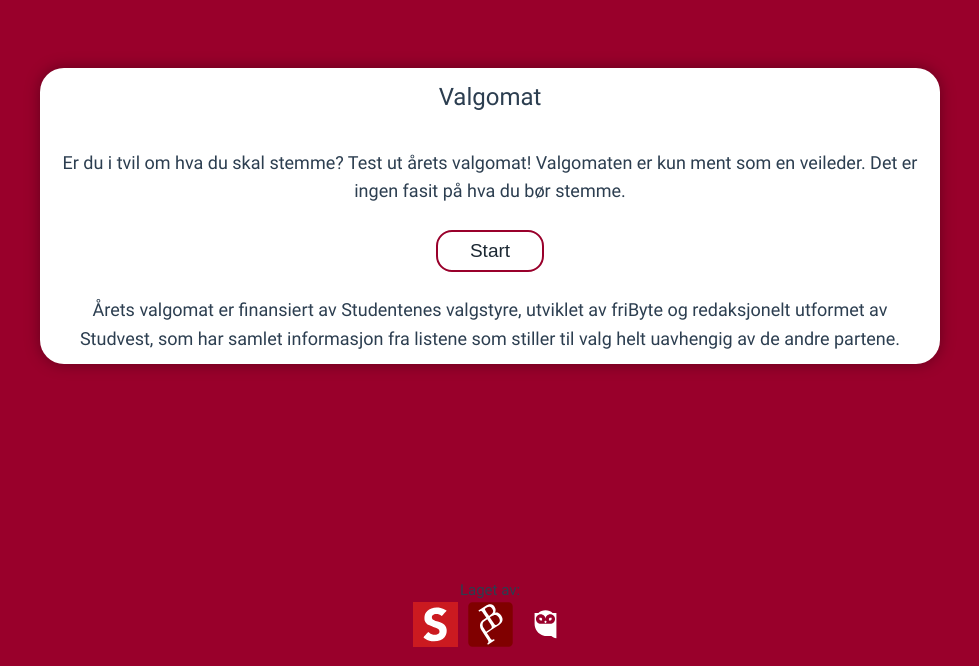
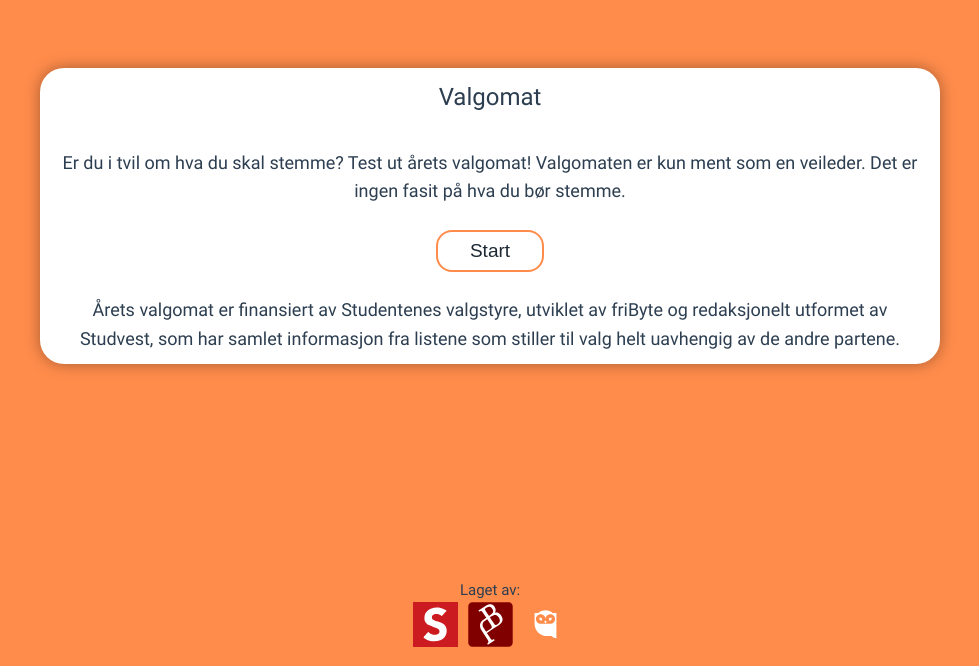
Before and after one commit to fribyte-code/valgomat, a Vue app: page / in a window 1280 px wide. Shown: the part 134-800 px from the top of the page, without its empty margins (150-1129 px from the left). Built offline with nearby package versions, Linux system fonts and the light colour scheme.

Commit message:
added valgomats for four oslomet faculties

```diff
--- a/src/App.vue
+++ b/src/App.vue
@@ -3,6 +3,10 @@ import { csvStatementsToJson } from "./csvStatementsToJson";
 // Use `?raw` to import file as text https://vitejs.dev/guide/assets.html#importing-asset-as-string
 import lister2022CSV from "./data/2022-lister.csv?raw";
 import lister2023CSV from "./data/2023-lister.csv?raw";
+import oslomet2024_hv from "./data/2024-oslomet-fakultet-hv.csv?raw";
+import oslomet2024_lui from "./data/2024-oslomet-fakultet-lui.csv?raw";
+import oslomet2024_sam from "./data/2024-oslomet-fakultet-sam.csv?raw";
+import oslomet2024_tkd from "./data/2024-oslomet-fakultet-tkd.csv?raw";
 import Forside from "./components/Forside.vue";
 import type { Statement } from "./types";
 import { computed } from "vue";
@@ -24,6 +28,22 @@ function getStatementFromUrlParam(): Statement[] {
       console.debug("Showing statements for 2023-lister");
       statementsCsv = lister2023CSV;
       break;
+    case "oslomet2024_hv":
+      console.debug("Showing statements for 2024-oslomet-fakultet-hv");
+      statementsCsv = oslomet2024_hv;
+      break;
+    case "oslomet2024_lui":
+      console.debug("Showing statements for 2024-oslomet-fakultet-lui");
+      statementsCsv = oslomet2024_lui;
+      break;
+    case "oslomet2024_sam":
+      console.debug("Showing statements for 2024-oslomet-fakultet-sam");
+      statementsCsv = oslomet2024_sam;
+      break;
+    case "oslomet2024_tkd":
+      console.debug("Showing statements for 2024-oslometfakultet-tkd");
+      statementsCsv = oslomet2024_tkd;
+      break;
     default:
       break;
   }
@@ -42,7 +62,7 @@ const theme = computed(() => {
 });
 
 const themeCSS = computed(() => {
-  const css = { backgroundColor: "#99002b", primary: "#99002b" };
+  const css = { backgroundColor: "#ff8c4b", primary: "#ff8c4b" };
   console.debug(`Fetching theme based on url param 'tema': ${theme.value}`);
   if (theme.value == "studvest") {
     console.debug("Setting background color to white");
```
Also changed, not shown: src/data/2024-oslomet-fakultet-hv.csv (added), src/data/2024-oslomet-fakultet-lui.csv (added), src/data/2024-oslomet-fakultet-sam.csv (added), src/data/2024-oslomet-fakultet-tkd.csv (added).
